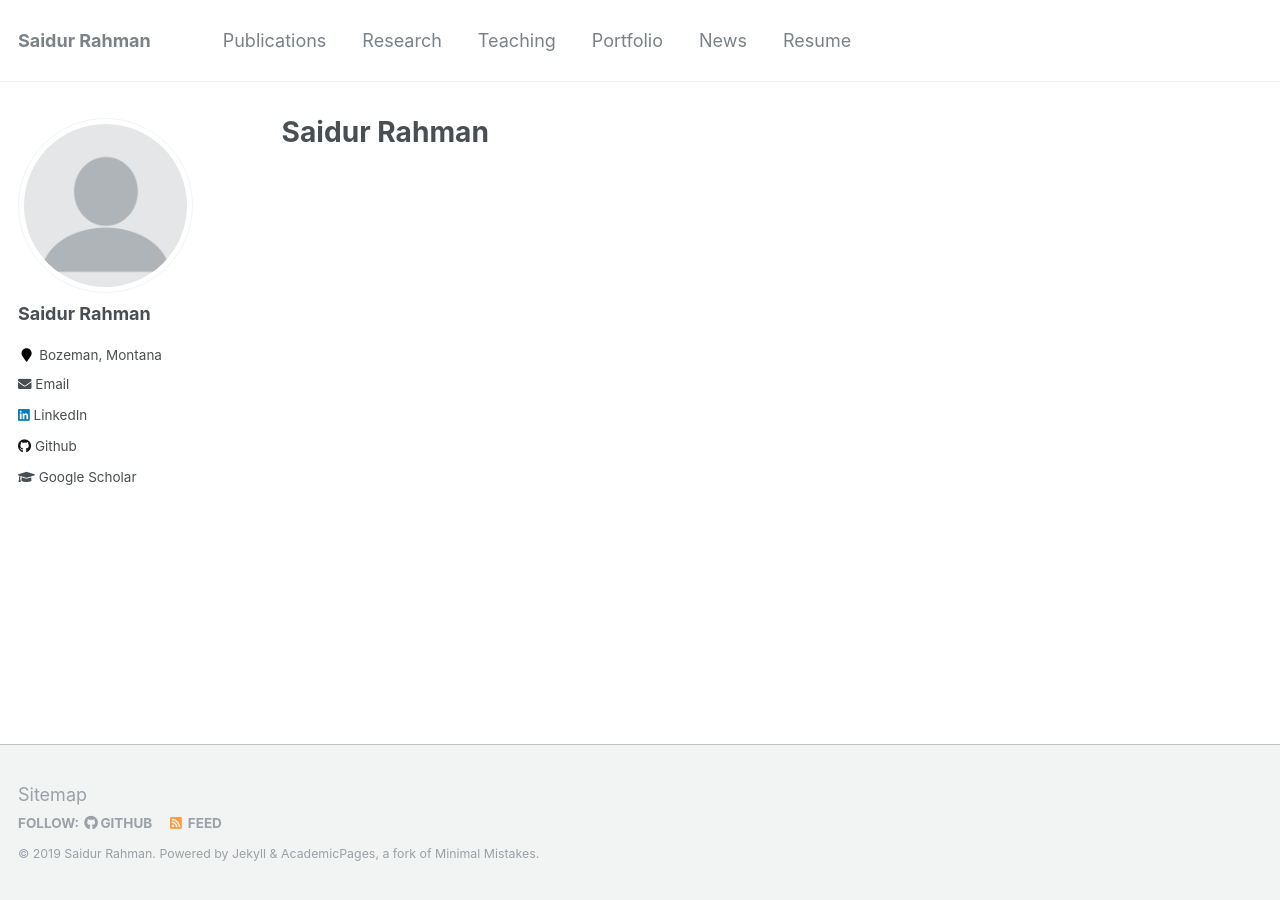
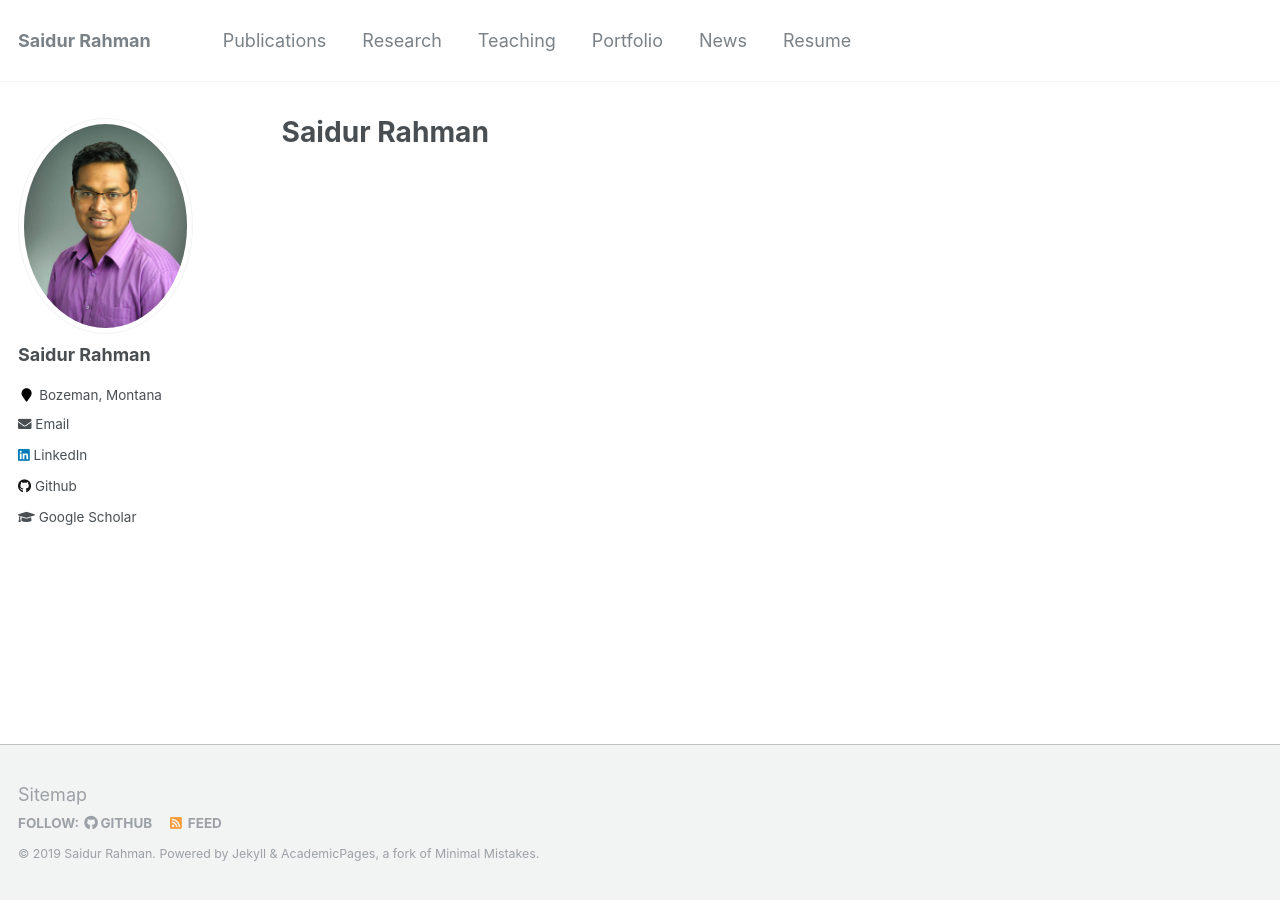
Before and after one commit to ps073006/saidurrahman.info, a Jekyll site: the page built from _pages/about.md, in a window 1280 px wide. Built offline with Jekyll 4.4.1, drawn with Linux system fonts in a browser that asks for light colours.

Commit message:
update my website

```diff
--- a/_config.yml
+++ b/_config.yml
@@ -72,7 +72,7 @@ analytics:
 # Site Author
 author:
   name             : "Saidur Rahman"
-  avatar           : "profile.png"
+  avatar           : "saidur.jpg"
   bio              : ""
   location         : "Bozeman, Montana"
   employer         :
```
